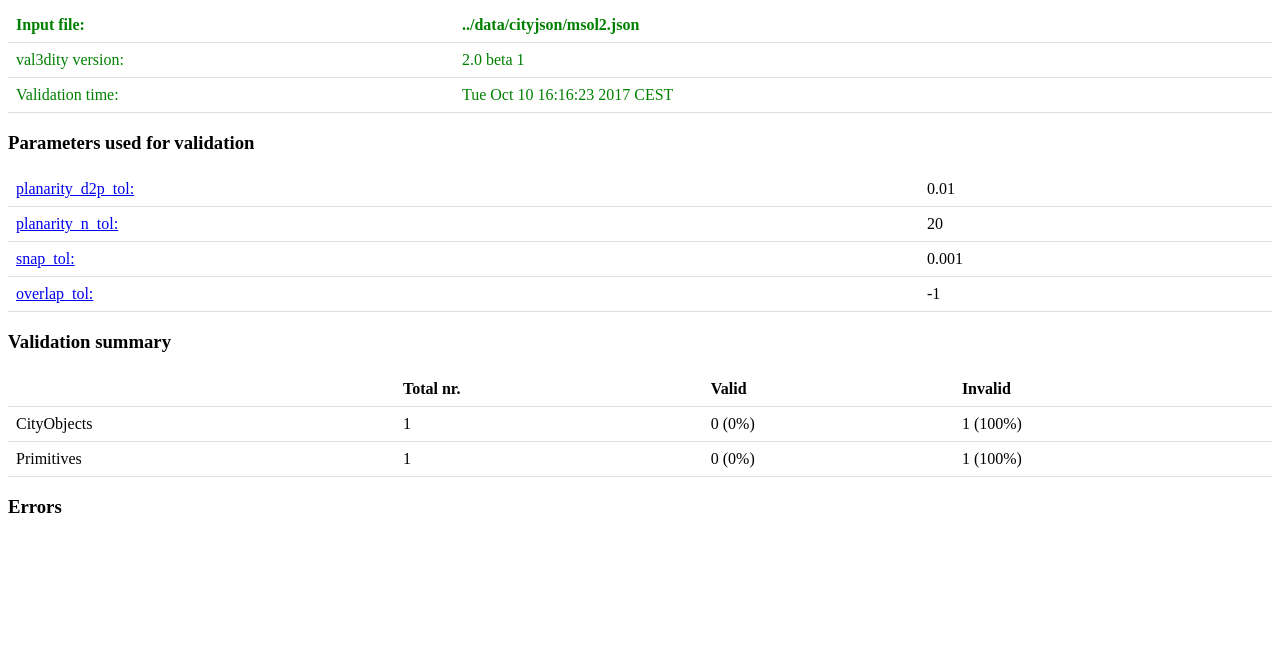
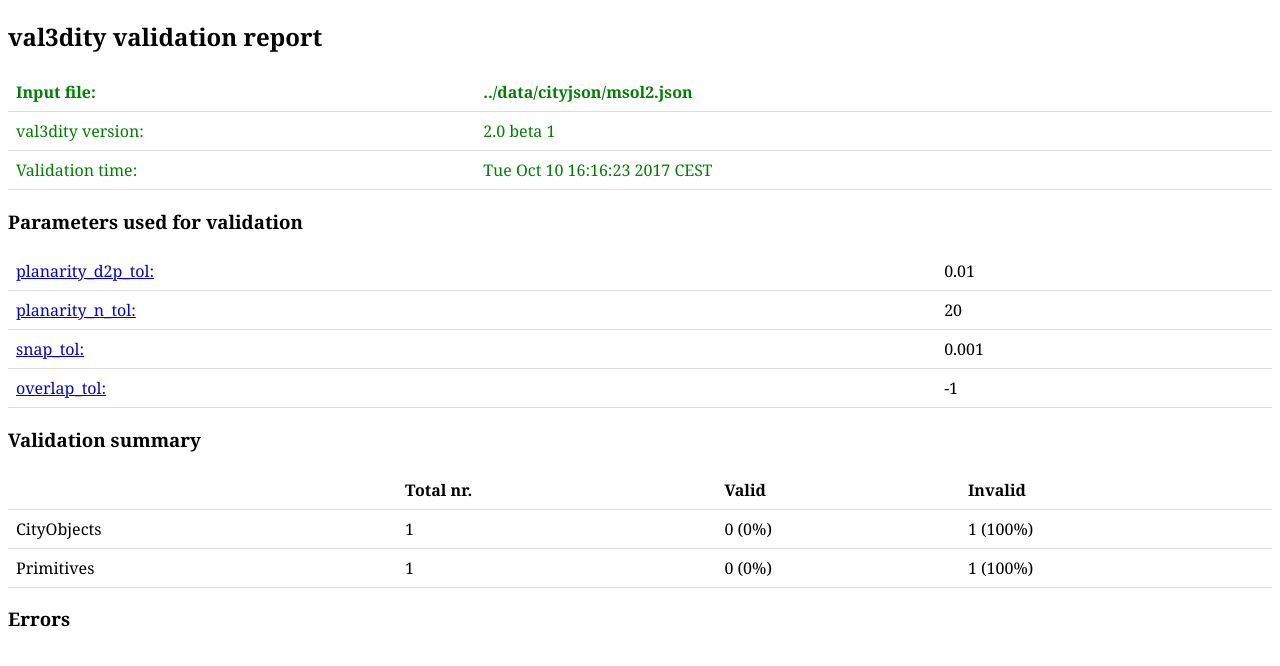
Before and after one commit to tudelft3d/val3dity, a plain HTML site: page reports/report_html/index.html in a window 1280 px wide. Drawn offline with Linux system fonts and the light colour scheme.

Commit message:
Add minor styling to index.html

```diff
--- a/reports/report_html/index.html
+++ b/reports/report_html/index.html
@@ -3,9 +3,12 @@
     <head>
         <meta charset="utf-8"/>
         <link rel="stylesheet" type="text/css" href="report.css">
+        <title>val3dity report</title>
     </head>
 
     <body>
+
+    <h2>val3dity validation report</h2>
 
     <table id="input">
         <tr>
@@ -22,7 +25,7 @@
         </tr>
     </table>
 
-    <h3 id=param_h>Parameters used for validation</h3>
+    <h3>Parameters used for validation</h3>
     <table id="params">
         <tr>
             <td>
@@ -58,8 +61,8 @@
         </tr>
     </table>
 
-    <h3 id=summary>Validation summary</h3>
-    <table>
+    <h3>Validation summary</h3>
+    <table id=summary>
         <tr>
             <th></th>
             <th>Total nr.</th>
--- a/reports/report_html/report.css
+++ b/reports/report_html/report.css
@@ -1,3 +1,9 @@
+/* Page-wide styles */
+html, body, h1, h2, h3, p, table, td, th {
+    font-family: georgia, serif;
+    vertical-align: baseline;
+}
+
 table {
     border-collapse: collapse;
     width: 100%;
@@ -9,8 +15,6 @@ th, td {
     border-bottom: 1px solid #ddd;
 }
 
-tr:hover{background-color:#f5f5f5}
+#summary tr:hover{background-color:#f5f5f5}
 
-table#input {
-    color: green;
-}
+table#input {color: green}
```
